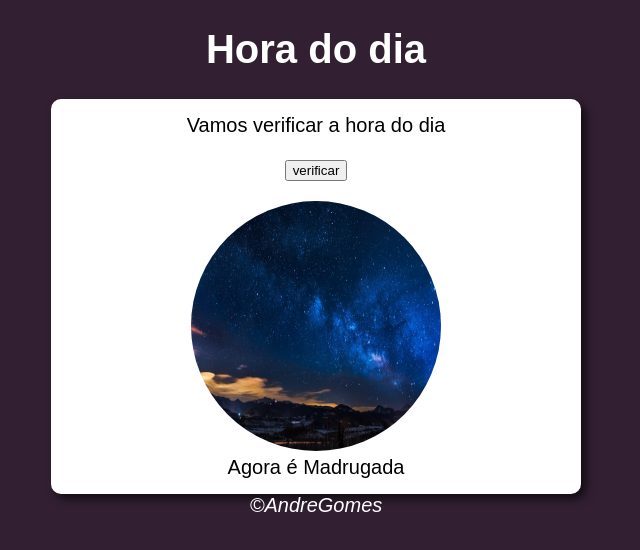
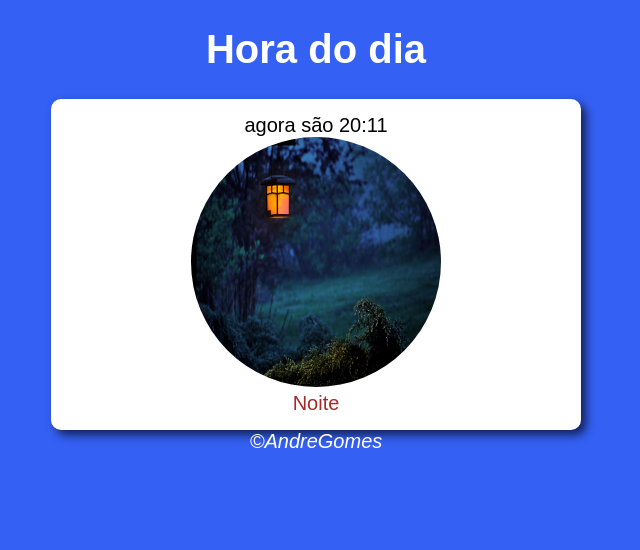
Before and after one commit to Andre-gomes-dev/exerciciosJavascript, a plain HTML site: page horadoDia/index.html in a window 1280 px wide. Both pictures are taken after a click on the button "verificar". Shown: the whole page, without its empty margins (324-964 px from the left). Drawn offline with Linux system fonts and the light colour scheme.

Commit message:
projeto terminado co  sucesso.

```diff
--- a/horadoDia/index.html
+++ b/horadoDia/index.html
@@ -12,12 +12,13 @@
       <h1>Hora do dia</h1>
     </header>
     <section>
-      <div>Vamos verificar a hora do dia</div>
       <div id="res">
+        <p>Vamos verificar a hora do dia</p>
         <p>
           <input type="button" value="verificar" onclick="verificaHora()" />
         </p>
       </div>
+      <div id="photo"></div>
       <div id="tempo"></div>
     </section>
     <footer>&copy;AndreGomes</footer>
--- a/horadoDia/script.js
+++ b/horadoDia/script.js
@@ -1,11 +1,11 @@
 function verificaHora() {
   var hora = new Date();
-  //var horaAtual = hora.getHours();
-  var horaAtual = 0;
+  var horaAtual = hora.getHours();
+  var minutosAtuais = hora.getMinutes();
   var TempoDoDia = "";
   var resultado = document.querySelector("div#res");
   var tempo = document.querySelector("div#tempo");
-
+  var photo = document.querySelector("div#photo");
   var img = document.createElement("img");
   img.setAttribute("id", "imagem");
 
@@ -32,8 +32,9 @@ function verificaHora() {
     document.body.style.background = "rgb(" + [52, 96, 243].join(",") + ")";
     //rgb(52, 96, 243);
   }
-  resultado.appendChild(img);
-  tempo.innerHTML = `Agora é ${TempoDoDia}`;
-  //resultado.innerHTML = `agora são ${horaAtual} horas`;
-  //resultado.appendChild = `${TempoDoDia}`;
+
+  resultado.innerHTML = `agora são ${horaAtual}:${minutosAtuais}`;
+  photo.appendChild(img);
+  tempo.innerText = `${TempoDoDia}`;
+  // resultado.appendChild = `${TempoDoDia}`;
 }
--- a/horadoDia/style.css
+++ b/horadoDia/style.css
@@ -1,23 +1,28 @@
 body {
   background: rgb(9, 112, 138);
   font: normal 15pt Arial;
-  text-align: center;
 }
 
 header {
   color: white;
+  text-align: center;
 }
 
 #imagem {
   width: 250px;
   height: 250px;
   border-radius: 50%;
-  margin-bottom: auto;
+  /* margin-bottom: auto;
+   */
+}
+#tempo {
+  text-align: center;
+  color: brown;
 }
 
-#tempo {
-  font: rgb(50, 50, 197);
-}
+/* #resultado {
+  margin-top: auto;
+} */
 section {
   padding: 15px;
   text-align: center;
```
